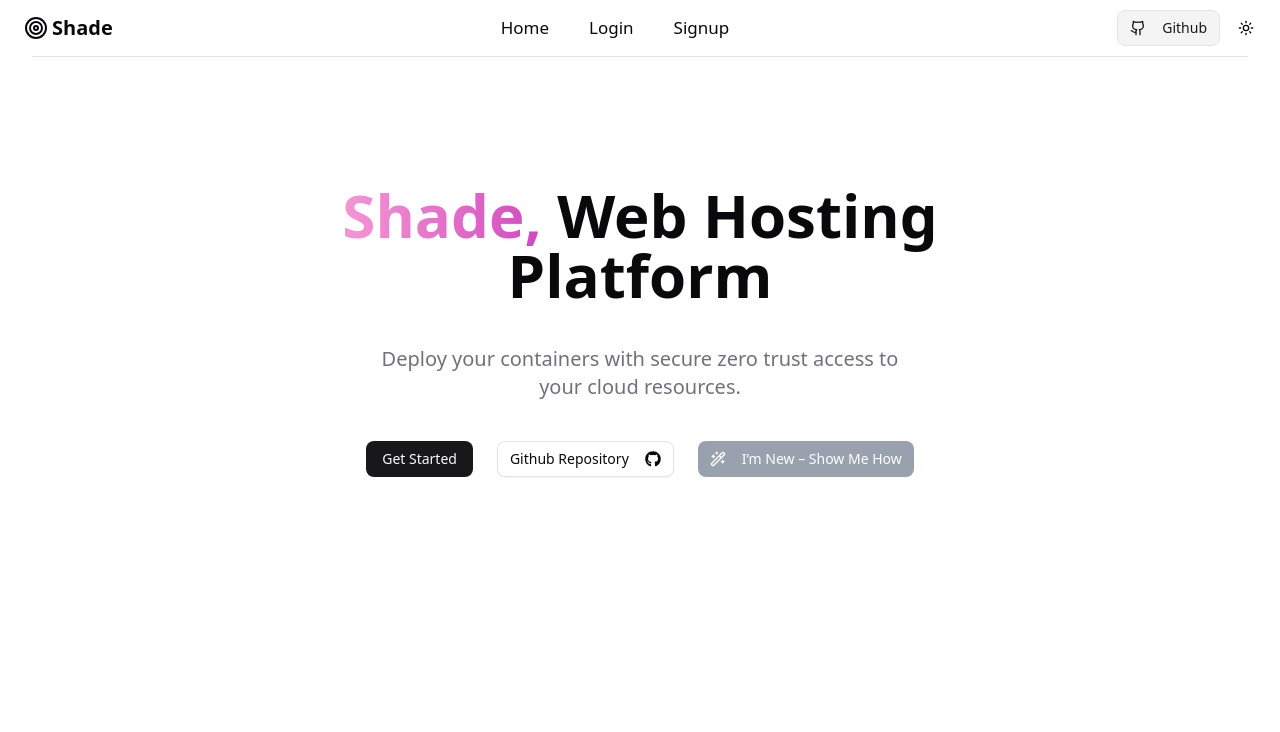
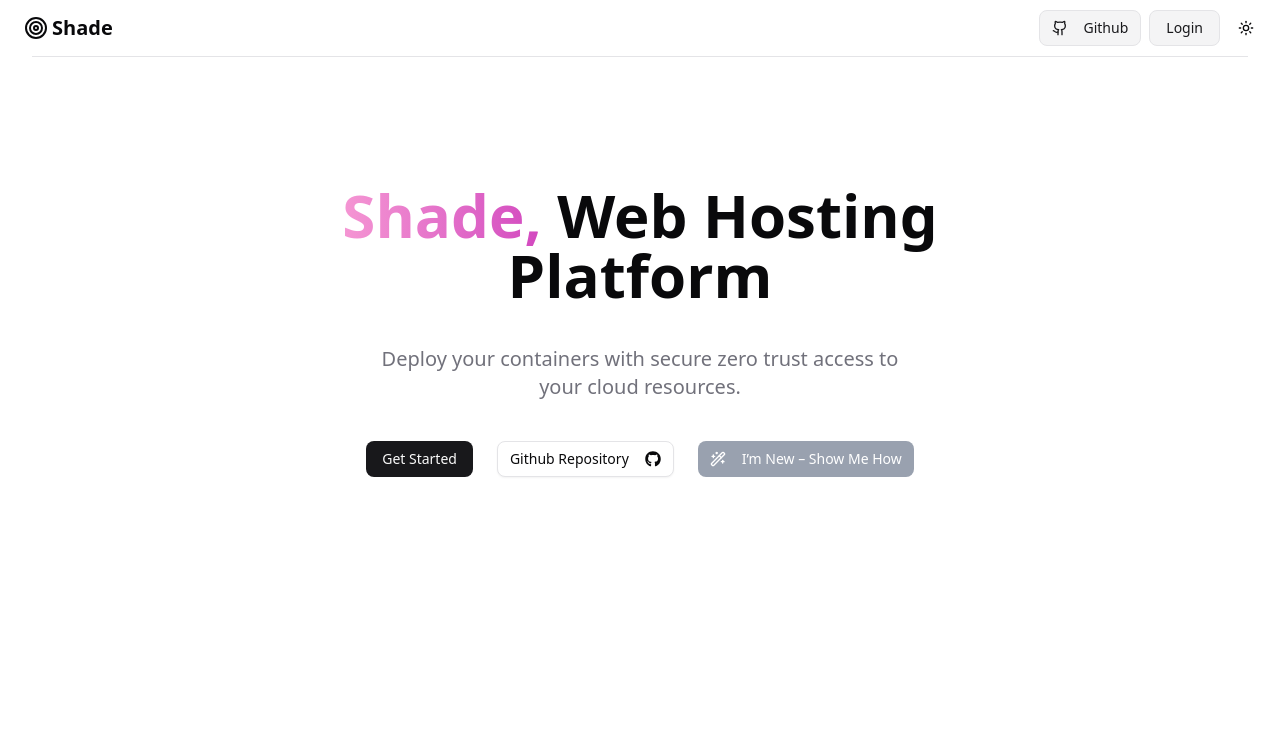
Before and after one commit to Shade-Platform/Web-Client, a Next.js app: page / in a window 1280 px wide. Shown: the top 732 px of the page. Built offline with nearby package versions, Linux system fonts and the light colour scheme.

Commit message:
better ui for dashboard/home page

```diff
--- a/app/dashboard/_components/app-sidebar.tsx
+++ b/app/dashboard/_components/app-sidebar.tsx
@@ -53,26 +53,26 @@ const data = {
     },
   ],
   navMain: [
-    {
-      title: "Playground",
-      url: "#",
-      icon: SquareTerminal,
-      isActive: true,
-      items: [
-        {
-          title: "History",
-          url: "#",
-        },
-        {
-          title: "Starred",
-          url: "#",
-        },
-        {
-          title: "Settings",
-          url: "#",
-        },
-      ],
-    },
+    // {
+    //   title: "Playground",
+    //   url: "#",
+    //   icon: SquareTerminal,
+    //   isActive: true,
+    //   items: [
+    //     {
+    //       title: "History",
+    //       url: "#",
+    //     },
+    //     {
+    //       title: "Starred",
+    //       url: "#",
+    //     },
+    //     {
+    //       title: "Settings",
+    //       url: "#",
+    //     },
+    //   ],
+    // },
     {
       title: "Containers",
       url: "#",
@@ -162,7 +162,6 @@ export function AppSidebar({ ...props }: React.ComponentProps<typeof Sidebar>) {
       </SidebarHeader>
       <SidebarContent>
         <NavMain items={data.navMain} />
-        <NavProjects projects={data.projects} />
       </SidebarContent>
       <SidebarFooter>
         <NavUser user={data.user} />
--- a/app/dashboard/layout.tsx
+++ b/app/dashboard/layout.tsx
@@ -6,7 +6,6 @@ export default function Layout({ children }: { children: React.ReactNode }) {
     <SidebarProvider>
       <AppSidebar />
       <main className="w-full">
-      <SidebarTrigger className="sticky top-0"/>
         {children}
       </main>
     </SidebarProvider>
--- a/app/dashboard/page.tsx
+++ b/app/dashboard/page.tsx
@@ -8,6 +8,7 @@ import { useEffect, useState } from "react"
 import { Card } from "@/components/ui/card"
 import { useRouter } from "next/navigation"
 import { Navbar } from "@/components/Navbar"
+import { SidebarTrigger } from "@/components/ui/sidebar"
 
 interface Container {
   owner: string
@@ -51,6 +52,8 @@ const Dashboard: React.FC = () => {
   return (
     <ProtectedRoute>
       <Navbar />
+      <SidebarTrigger className="sticky top-15" />
+
       <div className="flex items-start justify-items-center min-h-screen p-8 sm:p-20">
         <main className="flex flex-col gap-8 row-start-2 items-center sm:items-start mx-auto">
           <h1 className="text-3xl font-bold">Dashboard</h1>
--- a/components/Navbar.tsx
+++ b/components/Navbar.tsx
@@ -40,18 +40,18 @@ export const Navbar = () => {
     router.push("/login")
   }
 
-  const loggedOutRoutes: RouteProps[] = [
-    { href: "/", label: "Home" },
-    { href: "/login", label: "Login" },
-    { href: "/signup", label: "Signup" },
-  ]
+  // const loggedOutRoutes: RouteProps[] = [
+  //   { href: "/", label: "Home" },
+  //   { href: "/login", label: "Login" },
+  //   { href: "/signup", label: "Signup" },
+  // ]
 
-  const loggedInRoutes: RouteProps[] = [
-    { href: "/dashboard", label: "Dashboard" },
-    { href: "/upload", label: "Upload" },
-  ]
+  // const routeList: RouteProps[] = [
+  //   { href: "/dashboard", label: "Dashboard" },
+  //   { href: "/dashboard/upload", label: "Upload" },
+  // ]
 
-  const routeList = isLoggedIn ? loggedInRoutes : loggedOutRoutes
+  // const routeList = isLoggedIn ? loggedInRoutes : loggedOutRoutes
 
   return (
     <header className="sticky border-b-[1px] top-0 z-40 w-full bg-white dark:border-b-slate-700 dark:bg-background">
@@ -78,27 +78,21 @@ export const Navbar = () => {
                   <SheetTitle className="font-bold text-xl">Shade</SheetTitle>
                 </SheetHeader>
                 <nav className="flex flex-col gap-2 mt-4">
-                  {routeList.map(({ href, label }) => (
-                    <Link
-                      key={label}
-                      href={href}
-                      onClick={() => setIsOpen(false)}
-                      className={buttonVariants({ variant: "ghost" })}
-                    >
-                      {label}
-                    </Link>
-                  ))}
-
-                  {isLoggedIn && (
+                  {isLoggedIn ? (
                     <button
-                      onClick={() => {
-                        setIsOpen(false)
-                        handleLogout()
-                      }}
+                      onClick={handleLogout}
                       className={buttonVariants({ variant: "destructive" })}
                     >
                       Logout
                     </button>
+                  ) : (
+                    <a
+                      rel="noreferrer noopener"
+                      href="/login"
+                      className={`border ${buttonVariants({ variant: "secondary" })}`}
+                    >
+                      Login
+                    </a>
                   )}
 
                   <a
@@ -117,23 +111,14 @@ export const Navbar = () => {
 
           {/* Desktop menu */}
           <nav className="hidden md:flex gap-2 items-center">
-            {routeList.map(({ href, label }) => (
+            {isLoggedIn && (
               <Link
-                key={label}
-                href={href}
+                key={"Dashboard"}
+                href={"/dashboard"}
                 className={`text-[17px] ${buttonVariants({ variant: "ghost" })}`}
               >
-                {label}
+                {"Dashboard"}
               </Link>
-            ))}
-
-            {isLoggedIn && (
-              <button
-                onClick={handleLogout}
-                className={buttonVariants({ variant: "destructive" })}
-              >
-                Logout
-              </button>
             )}
           </nav>
 
@@ -147,13 +132,22 @@ export const Navbar = () => {
               <Github className="mr-2 w-5 h-5" />
               Github
             </a>
-            {/* <a
-              rel="noreferrer noopener"
-              href="/login"
-              className={`border ${buttonVariants({ variant: "secondary" })}`}
-            >
-              Login
-            </a> */}
+            {isLoggedIn ? (
+              <button
+                onClick={handleLogout}
+                className={buttonVariants({ variant: "destructive" })}
+              >
+                Logout
+              </button>
+            ) : (
+              <a
+                rel="noreferrer noopener"
+                href="/login"
+                className={`border ${buttonVariants({ variant: "secondary" })}`}
+              >
+                Login
+              </a>
+            )}
 
             <ModeToggle />
           </div>
--- a/components/ProtectedRoute.tsx
+++ b/components/ProtectedRoute.tsx
@@ -1,9 +1,10 @@
 "use client"
 
-import { useEffect, useState } from "react"
+import { Suspense, useEffect, useState } from "react"
 import { useRouter } from "next/navigation"
 import { verifyToken } from "@/lib/auth/verifyToken"
 
+// Defines a protected route component that checks if the user is authenticated
 export default function ProtectedRoute({ children }: { children: React.ReactNode }) {
   const [allowed, setAllowed] = useState<boolean | null>(null)
   const router = useRouter()
@@ -22,7 +23,8 @@ export default function ProtectedRoute({ children }: { children: React.ReactNode
   }, [])
 
   if (allowed === null) {
-    return <p>Verifying token...</p> // or a spinner
+    return <Suspense fallback={<p>Verifying token...</p>}></Suspense>;
+    // return <p>Verifying token...</p>;
   }
 
   if (allowed === false) {
--- a/middleware.ts
+++ b/middleware.ts
@@ -8,6 +8,7 @@ export const config = {
 }
 
 export async function middleware(req: NextRequest) {
+
   try {
     const trustCheck = await fetch('http://localhost:8080/trust/score', {
       headers: {
@@ -24,4 +25,6 @@ export async function middleware(req: NextRequest) {
   } catch (e) {
     return NextResponse.redirect(new URL('/accessDenied', req.url));
   }
+
+  // return NextResponse.next();
 }
```
